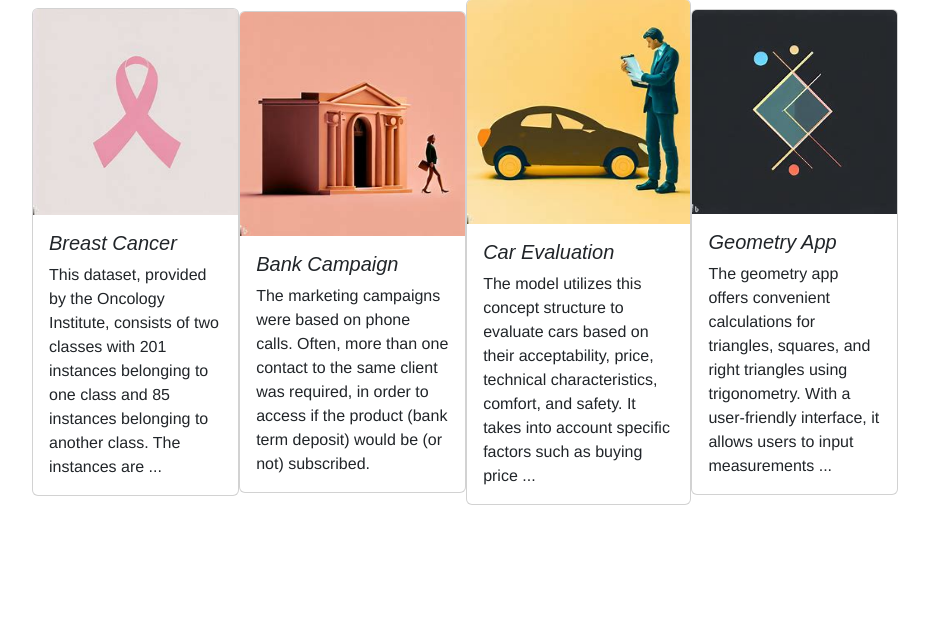
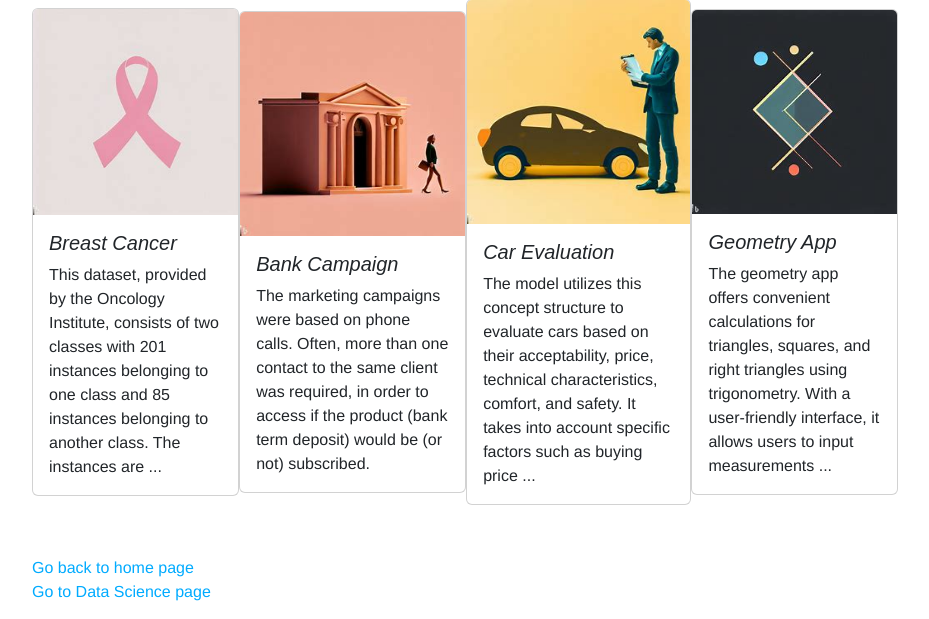
Before and after one commit to moazAlhomsi/personalWebsite, a Django app: page /datascience/ in a window 1280 px wide. Shown: the part 181-800 px from the top of the page, without its empty margins (190-1119 px from the left). Run offline with Django 4.2, Linux system fonts and the light colour scheme.

Commit message:
Update datascience.html

```diff
--- a/blog/templates/datascience.html
+++ b/blog/templates/datascience.html
@@ -69,7 +69,11 @@
             </div>
         </div>
     </div>
-
+    <br>
+    <!-- go back to home page -->
+    <a href="{% url 'blog:home' %}">Go back to home page</a>
+    <br>
+    <a href="{% url 'blog:datascience' %}">Go to Data Science page</a>
 </body>
 
 </html>
```
